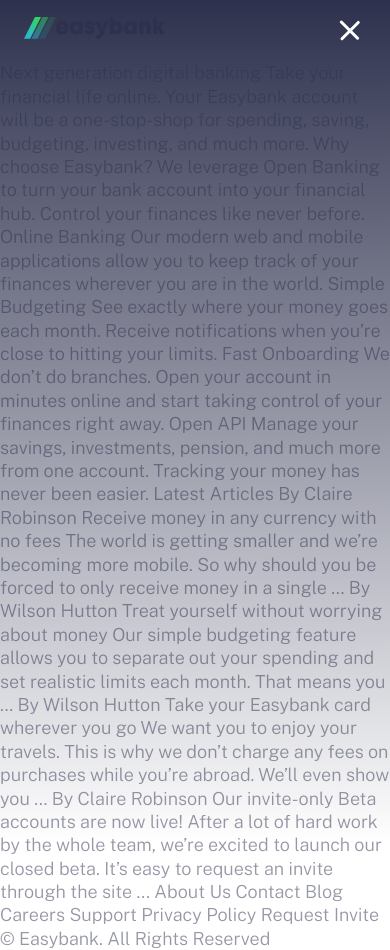
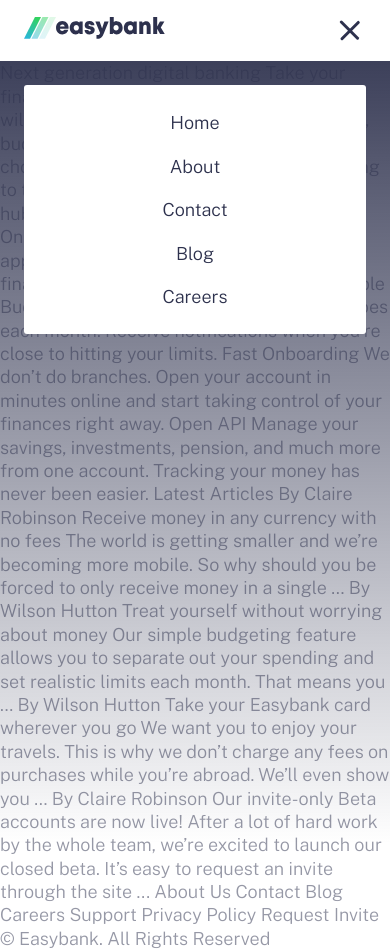
Before and after one commit to sonusbeat/website-06, a plain HTML site: page index.html in a window 390 px wide. Both pictures are taken after a click on the link 353 px from the left and 30 px from the top of the page. Drawn offline with nearby package versions, Linux system fonts and the light colour scheme; files that its build step writes are made by us from their sources.

Commit message:
Header Menu Links

```diff
--- a/app/js/script.js
+++ b/app/js/script.js
@@ -1,17 +1,25 @@
+const body = document.querySelector('body');
 const hamburguer = document.querySelector('#hamburguer');
 const header = document.querySelector('.header');
 const overlay = document.querySelector('.overlay');
+const hasFades = document.querySelectorAll('.has-fade');
 
 hamburguer.addEventListener('click', function () {
     if(header.classList.contains('close')) {
         // close hamburguer
         header.classList.remove('close');
-        overlay.classList.remove('fade-in');
-        overlay.classList.add('fade-out');
+        body.classList.remove('close');
+        hasFades.forEach(element => {
+            element.classList.remove('fade-in');
+            element.classList.add('fade-out');
+        });
     } else {
         // open hamburguer
+        body.classList.add('not-scroll');
         header.classList.add('close');
-        overlay.classList.remove('fade-out');
-        overlay.classList.add('fade-in');
+        hasFades.forEach(element => {
+            element.classList.remove('fade-out');
+            element.classList.add('fade-in');
+        });
     }
 });
--- a/app/scss/_animations.scss
+++ b/app/scss/_animations.scss
@@ -1,3 +1,7 @@
+.has-fade {
+    visibility: hidden;
+}
+
 @keyframes fade-in {
     from {
         visibility: hidden;
@@ -5,17 +9,17 @@
     }
 
     1% {
-        visibility: visible;
         opacity: 0.1;
     }
 
     to {
+        visibility: visible;
         opacity: 1;
     }
 }
 
 .fade-in {
-    animation: fade-in 300ms ease-in-out forwards;
+    animation: fade-in 200ms ease-in-out forwards;
 }
 
 @keyframes fade-out {
@@ -25,7 +29,6 @@
     }
 
     99% {
-        visibility: visible;
         opacity: 0;
     }
 
@@ -36,5 +39,5 @@
 }
 
 .fade-out {
-    animation: fade-out 300ms ease-in-out forwards;
+    animation: fade-out 200ms ease-in-out forwards;
 }
--- a/app/scss/_globals.scss
+++ b/app/scss/_globals.scss
@@ -15,10 +15,19 @@ body {
     font-weight: 300;
     color: $grayishBlue;
     line-height: 1.3;
+
+    &.not-scroll {
+        overflow: hidden;
+    }
 }
 
 a, a:visited, a:hover {
     text-decoration: none;
+}
+
+.container {
+    padding-left: rem(24);
+    padding-right: rem(24);
 }
 
 // Flexbox Styles
--- a/app/scss/_header.scss
+++ b/app/scss/_header.scss
@@ -1,11 +1,9 @@
 .header {
+    position: relative;
+
     // Hamburger Styles
     &.close {
-        .header__menu {
-            > span {
-                background-color: $white;
-            }
-
+        .header__toggle {
             > span:nth-child(1) {
                 transform: rotate(45deg);
             }
@@ -33,7 +31,10 @@
 
     nav {
         position: relative;
-        padding: rem(17) rem(24);
+        z-index: 1;
+        background-color: $white;
+        padding-top: rem(17);
+        padding-bottom: rem(17);
     }
 
     &__logo {
@@ -43,7 +44,7 @@
         }
     }
 
-    &__menu {
+    &__toggle {
         > span {
             display: block;
             width: 26px;
@@ -56,6 +57,26 @@
             &:not(:last-child) {
                 margin-bottom: 5px;
             }
+        }
+    }
+
+    &__menu {
+        position: absolute;
+        z-index: 0;
+
+        width: calc(100% - 3rem);
+        left: 50%;
+        transform: translateX(-50%);
+        background: $white;
+        margin-top: rem(24);
+        padding: rem(16);
+        border-radius: 3px;
+
+        a {
+            display: block;
+            padding: rem(10);
+            color: $darkBlue;
+            text-align: center;
         }
     }
 
--- a/index.html
+++ b/index.html
@@ -17,14 +17,14 @@
 </head>
 <body>
   <header class="header">
-    <div class="overlay"></div>
+    <div class="overlay has-fade"></div>
 
-    <nav class="flex flex-justify-between flex-align-center">
+    <nav class="container flex flex-justify-between flex-align-center">
       <a href="#" class="header__logo">
         <img src="images/logo.svg" alt="Easybank">
       </a>
 
-      <a id="hamburguer" href="#" class="header__menu hide-desktop">
+      <a id="hamburguer" href="#" class="header__toggle hide-desktop">
         <span></span>
         <span></span>
         <span></span>
@@ -36,6 +36,14 @@
 
       <a hefr="#" class="button header__cta hide-mobile">Request Invite</a>
     </nav>
+
+    <div class="header__menu has-fade">
+      <a href="#">Home</a>
+      <a href="#">About</a>
+      <a href="#">Contact</a>
+      <a href="#">Blog</a>
+      <a href="#">Careers</a>
+    </div>
   </header>
 
 
```
